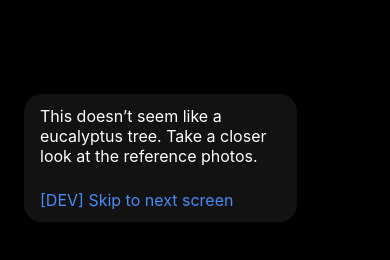
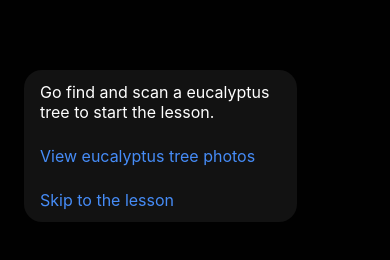
Before and after one commit to jritch/outdoor-learning, a React Native app: screen /FindScanEucalyptusTreeScreen in a window 390 px wide. Shown: the part 472-732 px from the top of the page. Built offline with nearby package versions, Linux system fonts and the light colour scheme.

Commit message:
Refactor find eucalyptus screen and messages

```diff
--- a/screens/FindScanEucalyptusTreeScreen.tsx
+++ b/screens/FindScanEucalyptusTreeScreen.tsx
@@ -42,6 +42,7 @@ export default function FindScanEucalyptusTreeScreen({
     setImageClass(null);
     try {
       const result = await classifyImage(image);
+      console.log('Image classification result:', result);
       setImageClass(result);
       image.release();
     } catch (error) {
@@ -49,8 +50,62 @@ export default function FindScanEucalyptusTreeScreen({
     }
   }
 
+  const messageElements = [];
+
+  if (!scanningStarted) {
+    messageElements.push(
+      <Text style={styles.messageText}>{findTreeText}</Text>,
+      <TouchableOpacity
+        onPress={() => {
+          setShowSampleImageScreen(true);
+        }}
+      >
+        <Text style={styles.linkText}>{viewTreeText}</Text>
+      </TouchableOpacity>,
+    );
+  }
+
+  if (
+    scanningStarted &&
+    imageClass &&
+    imageClass.indexOf('eucalyptus') === -1
+  ) {
+    messageElements.push(
+      <Text style={styles.messageText}>{incorrectTreeText}</Text>,
+      <TouchableOpacity
+        onPress={() => {
+          setShowSampleImageScreen(true);
+        }}
+      >
+        <Text style={styles.linkText}>{viewTreeText}</Text>
+      </TouchableOpacity>,
+    );
+  }
+
+  if (imageClass && imageClass.indexOf('eucalyptus') === 0) {
+    messageElements.push(
+      <Text style={styles.messageText}>{correctTreeText}</Text>,
+    );
+  }
+
+  if (imageClass && imageClass.indexOf('eucalyptus') === 0) {
+    messageElements.push(
+      <Text style={styles.messageText}>{wouldYouLikeToLearnText}</Text>,
+    );
+  }
+
+  messageElements.push(
+    <TouchableOpacity
+      onPress={() => {
+        navigation.navigate('LessonContentScreen');
+      }}
+    >
+      <Text style={styles.linkText}>{'Skip to the lesson'}</Text>
+    </TouchableOpacity>,
+  );
+
   return (
-    <View style={{flex: 1}}>
+    <View style={styles.mainContainer}>
       <View style={StyleSheet.absoluteFill}>
         <Camera
           style={[StyleSheet.absoluteFill, {bottom: insets.bottom}]}
@@ -61,84 +116,21 @@ export default function FindScanEucalyptusTreeScreen({
             <Bubble text={imageClass} />
           </View>
         )}
-        {!scanningStarted && (
-          <View style={styles.messageHolder}>
-            <Text style={{color: 'white', fontSize: 16}}>{findTreeText}</Text>
-            <TouchableOpacity
-              onPress={() => {
-                setShowSampleImageScreen(true);
-              }}
+        <View style={styles.messageHolder}>
+          {messageElements.map((element, index) => (
+            <View
+              style={
+                index !== messageElements.length - 1
+                  ? styles.bottomSpacing
+                  : null
+              }
             >
-              <Text
-                style={{
-                  color: 'background: rgba(70, 140, 247, 1)',
-                  fontSize: 16,
-                  marginTop: 24,
-                }}
-              >
-                {viewTreeText}
-              </Text>
-            </TouchableOpacity>
-          </View>
-        )}
-        {scanningStarted &&
-          imageClass &&
-          imageClass.indexOf('eucalyptus') == -1 && (
-            <View style={styles.messageHolder}>
-              <Text style={{color: 'white', fontSize: 16}}>
-                {incorrectTreeText}
-              </Text>
-              <TouchableOpacity
-                onPress={() => {
-                  setShowSampleImageScreen(true);
-                }}
-              >
-                <Text
-                  style={{
-                    color: 'background: rgba(70, 140, 247, 1)',
-                    fontSize: 16,
-                    marginTop: 24,
-                  }}
-                >
-                  {viewTreeText}
-                </Text>
-              </TouchableOpacity>
+              {element}
             </View>
-          )}
-        {imageClass && imageClass.indexOf('eucalyptus') == 0 && (
-          <View style={styles.successMessageHolder1}>
-            <Text style={{color: 'white', fontSize: 16}}>
-              {correctTreeText}
-            </Text>
-          </View>
-        )}
-        {imageClass && imageClass.indexOf('eucalyptus') == 0 && (
-          <View style={styles.successMessageHolder2}>
-            <Text style={{color: 'white', fontSize: 16}}>
-              {wouldYouLikeToLearnText}
-            </Text>
-          </View>
-        )}
+          ))}
+        </View>
       </View>
 
-      <View style={styles.messageHolder}>
-        <Text style={{color: 'white', fontSize: 16}}>{incorrectTreeText}</Text>
-        <TouchableOpacity
-          onPress={() => {
-            navigation.navigate('LessonContentScreen');
-          }}
-        >
-          <Text
-            style={{
-              color: 'background: rgba(70, 140, 247, 1)',
-              fontSize: 16,
-              marginTop: 24,
-            }}
-          >
-            {'[DEV] Skip to next screen'}
-          </Text>
-        </TouchableOpacity>
-      </View>
       {showSampleImageScreen && <SampleEucalyptusTreesScreen />}
       {showSampleImageScreen && (
         <View style={styles.closeIcon}>
@@ -158,8 +150,10 @@ export default function FindScanEucalyptusTreeScreen({
   );
 }
 
-// Custom render style for label container
 const styles = StyleSheet.create({
+  mainContainer: {
+    flex: 1,
+  },
   bubbleContainer: {
     marginTop: 24,
     alignItems: 'center',
@@ -168,6 +162,17 @@ const styles = StyleSheet.create({
     position: 'absolute',
     marginLeft: 24,
   },
+  messageText: {
+    color: 'white',
+    fontSize: 16,
+  },
+  linkText: {
+    color: 'background: rgba(70, 140, 247, 1)',
+    fontSize: 16,
+  },
+  bottomSpacing: {
+    marginBottom: 24,
+  },
   messageHolder: {
     position: 'absolute',
     width: '70%',
@@ -175,33 +180,7 @@ const styles = StyleSheet.create({
     left: 24,
     backgroundColor: '#121212',
     borderRadius: 18,
-    paddingLeft: 16,
-    paddingRight: 16,
-    paddingTop: 12,
-    paddingBottom: 12,
-  },
-  successMessageHolder1: {
-    position: 'absolute',
-    width: '70%',
-    bottom: 268,
-    left: 24,
-    backgroundColor: '#121212',
-    borderRadius: 18,
-    paddingLeft: 16,
-    paddingRight: 16,
-    paddingTop: 12,
-    paddingBottom: 12,
-  },
-  successMessageHolder2: {
-    position: 'absolute',
-    width: '70%',
-    bottom: 196,
-    left: 24,
-    backgroundColor: '#121212',
-    borderRadius: 18,
-    paddingLeft: 16,
-    paddingRight: 16,
-    paddingTop: 12,
-    paddingBottom: 12,
+    paddingHorizontal: 16,
+    paddingVertical: 12,
   },
 });
```
